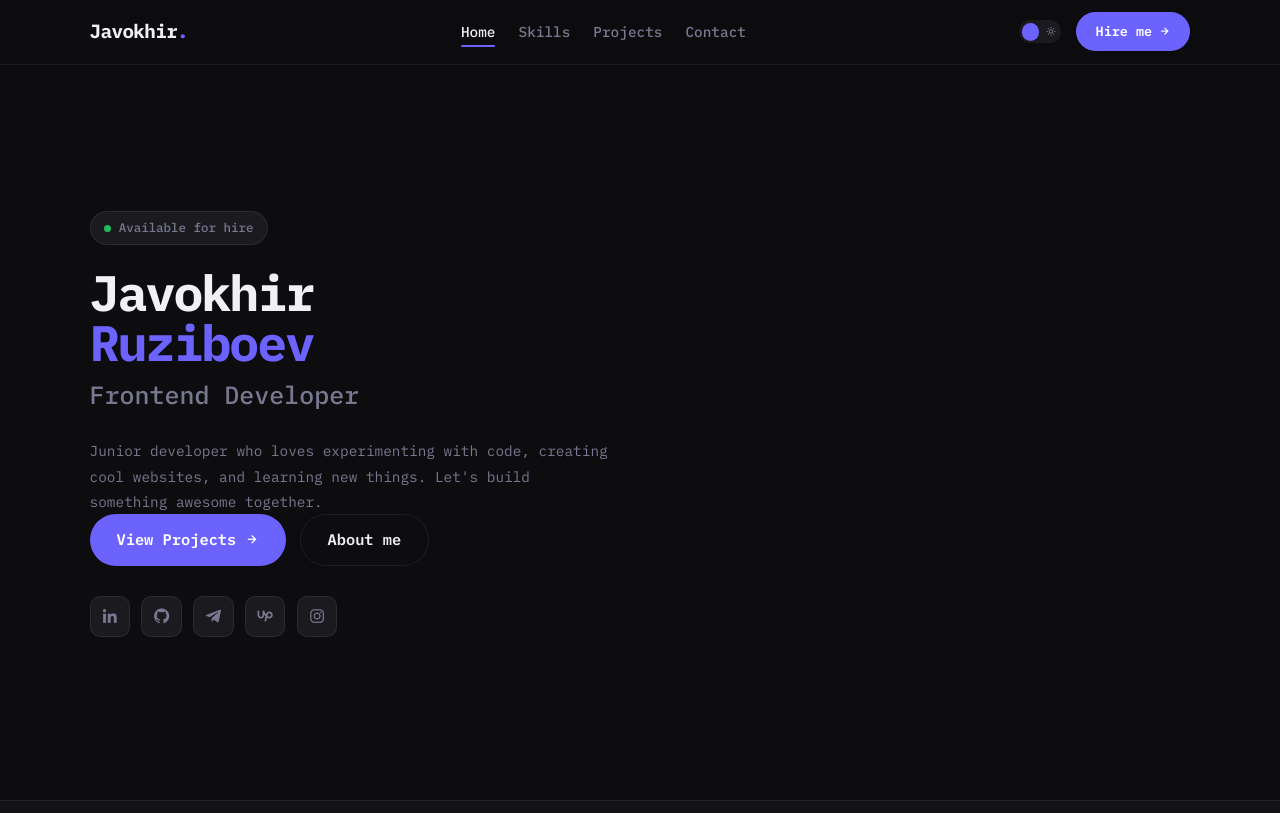
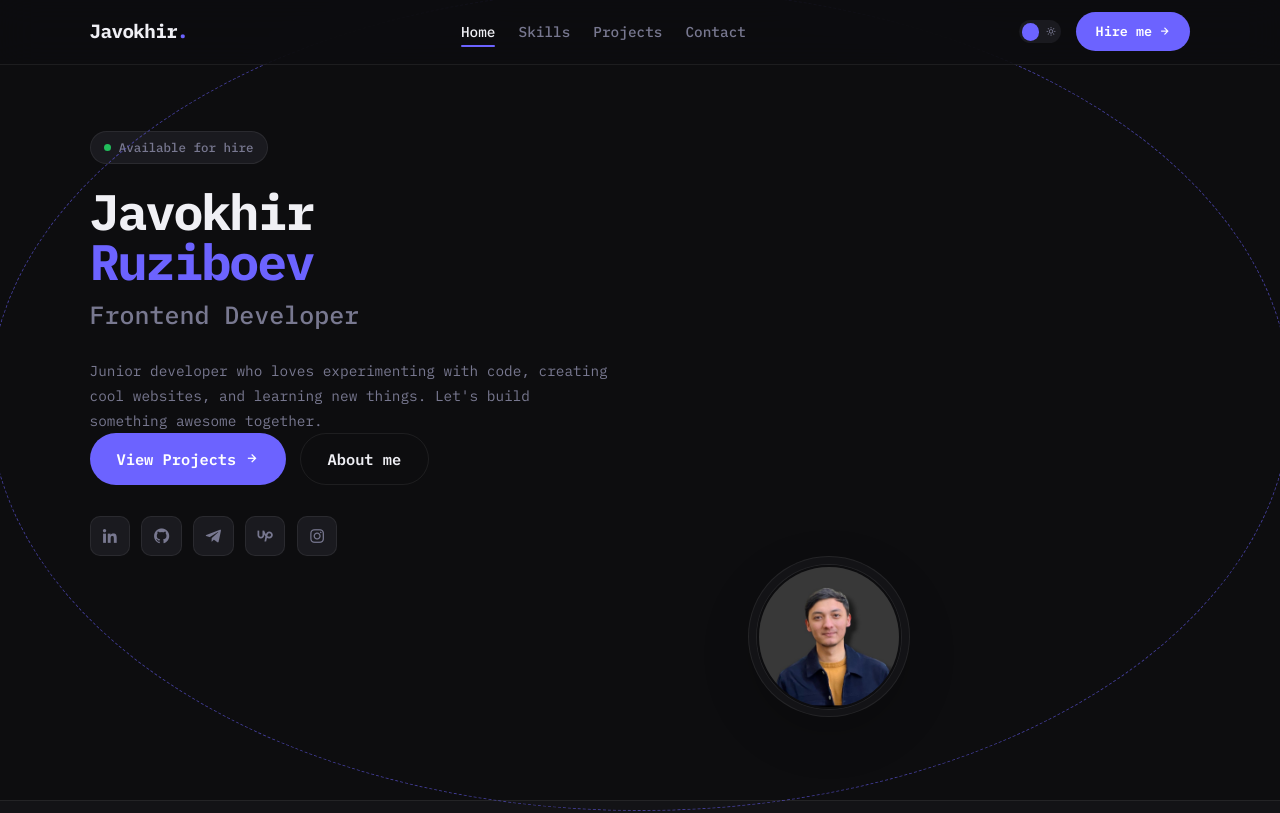
Before and after one commit to Javokhir05/Javokhirbek, a website built with webpack: page portfolio-webpack/public/index.html in a window 1280 px wide. Shown: the top 813 px of the page. Built offline with nearby package versions, Linux system fonts and the light colour scheme.

Commit message:
Add portfolio image to home section for enhanced visual appeal

```diff
--- a/portfolio-webpack/public/index.html
+++ b/portfolio-webpack/public/index.html
@@ -68,6 +68,9 @@
         <a href="https://mirzaolimov1ch.t.me" target="_blank" title="Telegram"><i class='bx bxl-telegram'></i></a>
         <a href="https://www.upwork.com/freelancers/~01e9c82191ddc38206" target="_blank" title="Upwork"><i class='bx bxl-upwork'></i></a>
         <a href="https://www.instagram.com/mirzaolimovic_" target="_blank" title="Instagram"><i class='bx bxl-instagram'></i></a>
+      </div>
+      <div class="home-img-wrap">
+            <img src="assets/img/image_portfolio.jpg" alt="Javokhir Ruziboev" />
       </div>
     </div>
   </section>
```
